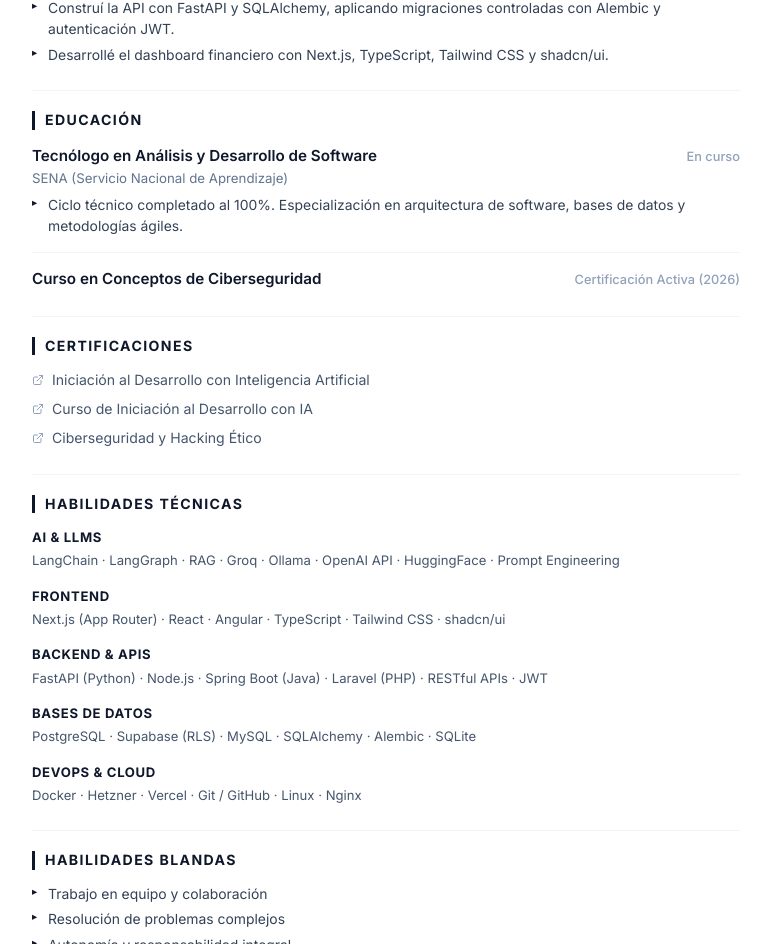
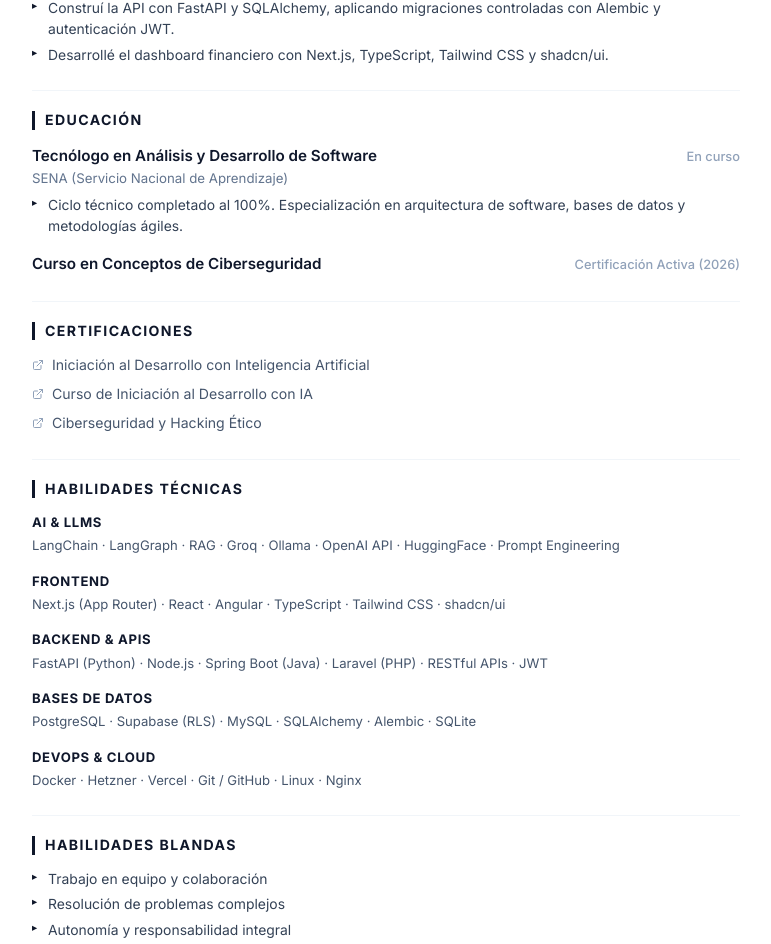
Before and after one commit to Beto18v/portfolio-next.js, a Next.js app: page /cv in a window 1280 px wide. Shown: the part 1131-2075 px from the top of the page, without its empty margins (254-1025 px from the left). Built offline with nearby package versions, Linux system fonts and the light colour scheme.

Commit message:
fix(cv): lint pass, remove duplicate education divider, final polish

```diff
--- a/app/cv/cv-content.tsx
+++ b/app/cv/cv-content.tsx
@@ -111,7 +111,7 @@ export function CvContent() {
           <h2 className="section-heading">{labels.sectionEducation}</h2>
 
           {data.education.map((edu, i) => (
-            <div key={i} className="cv-entry">
+            <div key={i} className="cv-entry !border-b-0 !pb-0">
               <div className="flex flex-wrap items-baseline justify-between gap-x-4">
                 <div>
                   <h3 className="text-[0.95rem] font-semibold text-slate-900">
```
